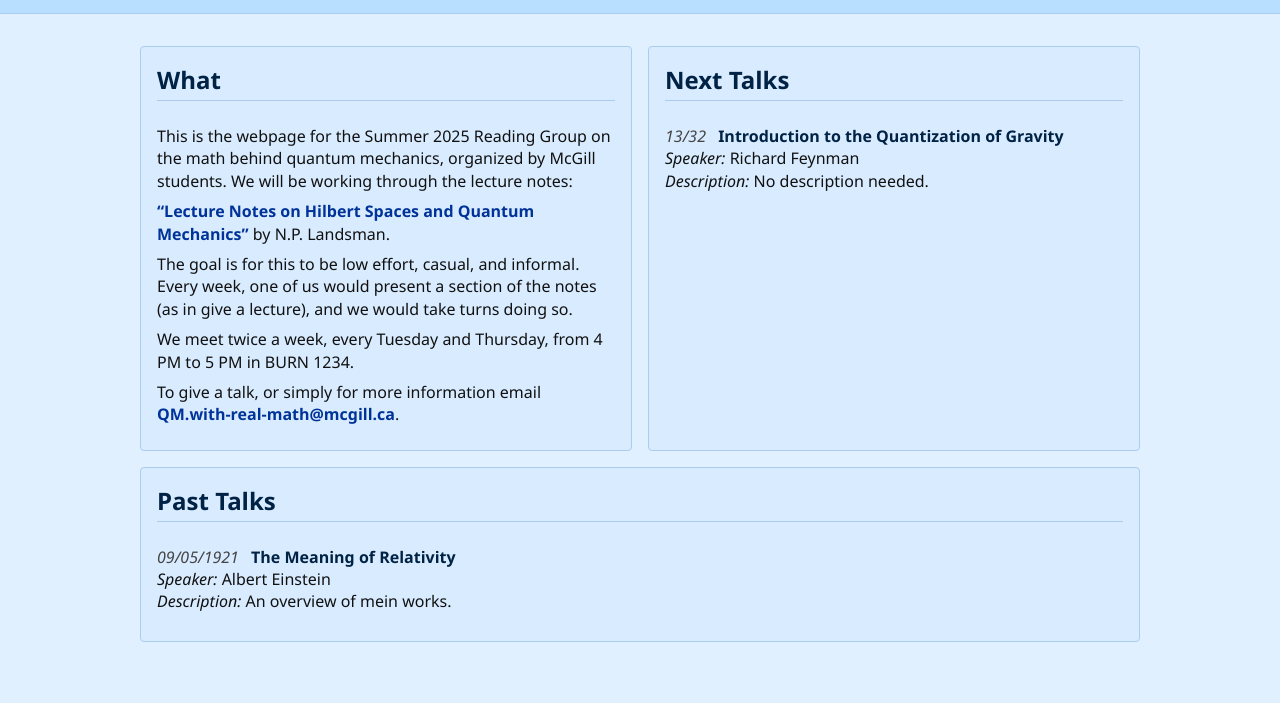
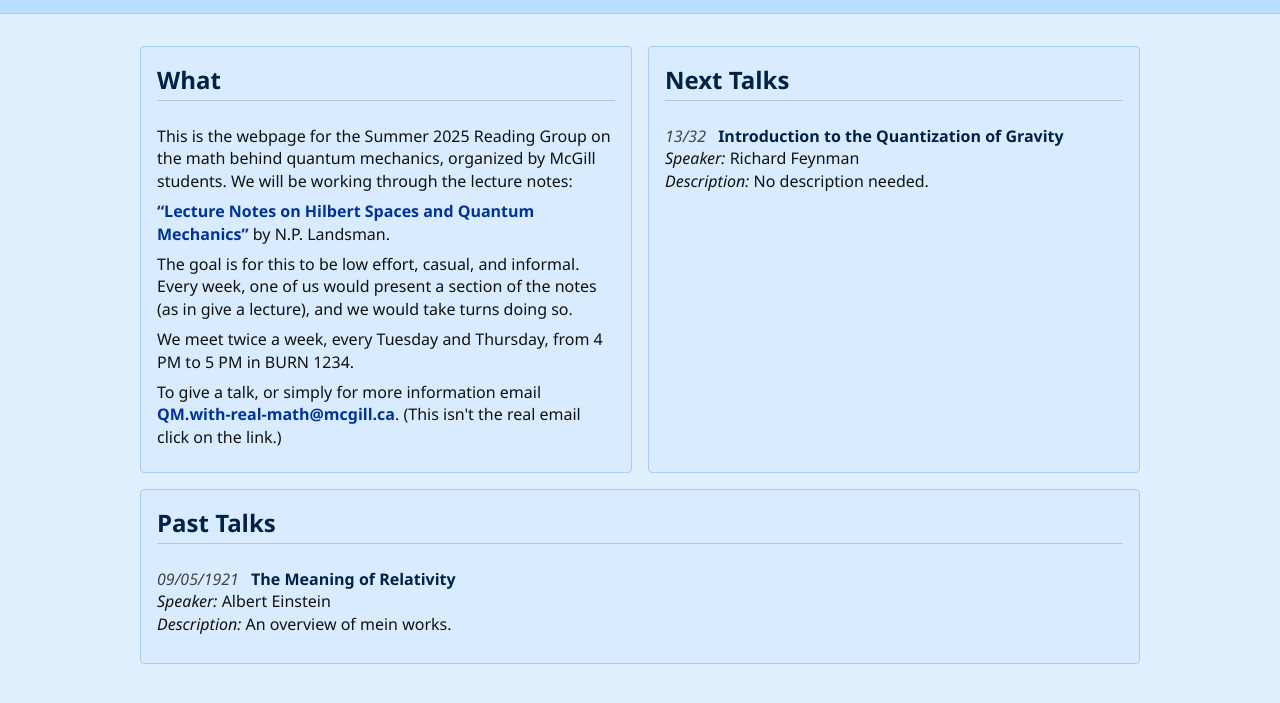
Before and after one commit to SamuelWeinbaum/Mathematical-physics, a plain HTML site: page index.html in a window 1280 px wide. Shown: the part 93-796 px from the top of the page. Drawn offline with Linux system fonts and the light colour scheme.

Commit message:
Update index.html

```diff
--- a/index.html
+++ b/index.html
@@ -105,7 +105,7 @@
       <p><a href="HSQM.pdf" target="_blank">“Lecture Notes on Hilbert Spaces and Quantum Mechanics”</a> by N.P. Landsman.</p>
       <p>The goal is for this to be low effort, casual, and informal. Every week, one of us would present a section of the notes (as in give a lecture), and we would take turns doing so. </p>
       <p>We meet twice a week, every Tuesday and Thursday, from 4 PM to 5 PM in BURN 1234.</p>
-      <p>To give a talk, or simply for more information email <a href="mailto:yisroel-gershoi.levin@mail.mcgill.ca">QM.with-real-math@mcgill.ca</a>.</p>
+      <p>To give a talk, or simply for more information email <a href="mailto:yisroel-gershoi.levin@mail.mcgill.ca">QM.with-real-math@mcgill.ca</a>. (This isn't the real email click on the link.)</p>
     </div>
 
     <!-- "Next Talks" section -->
```
